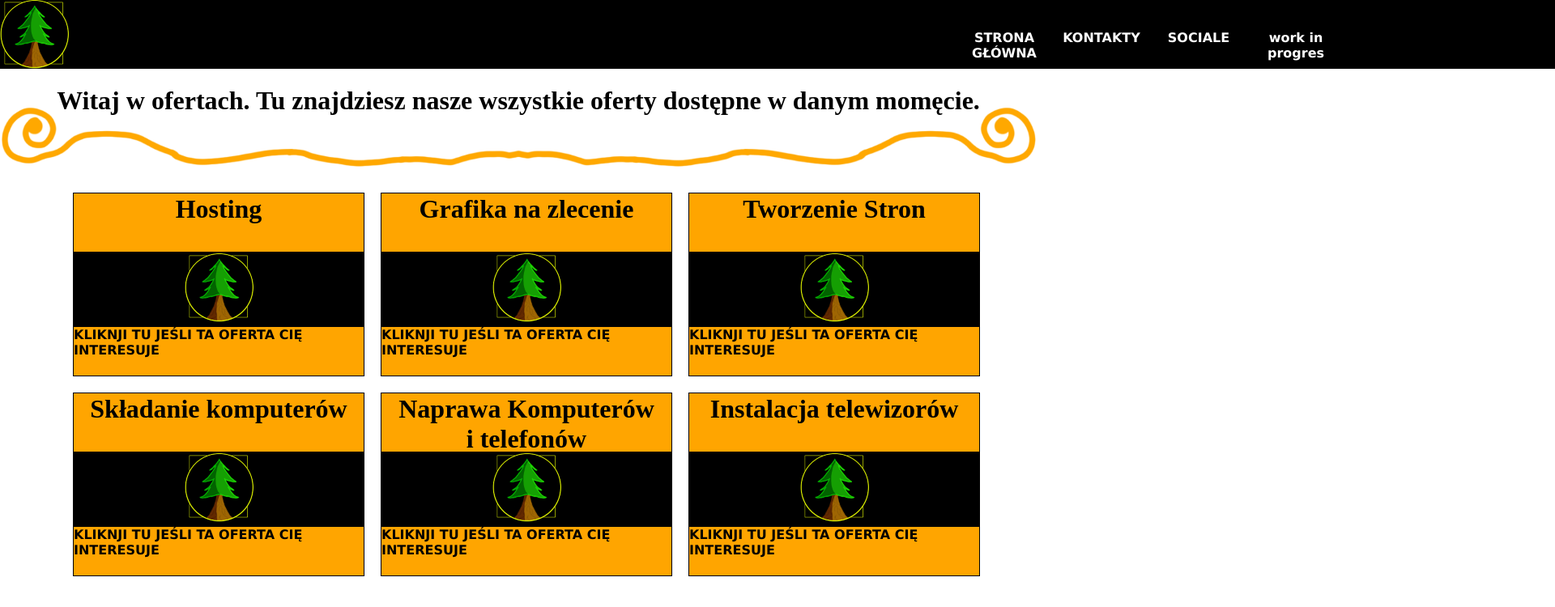
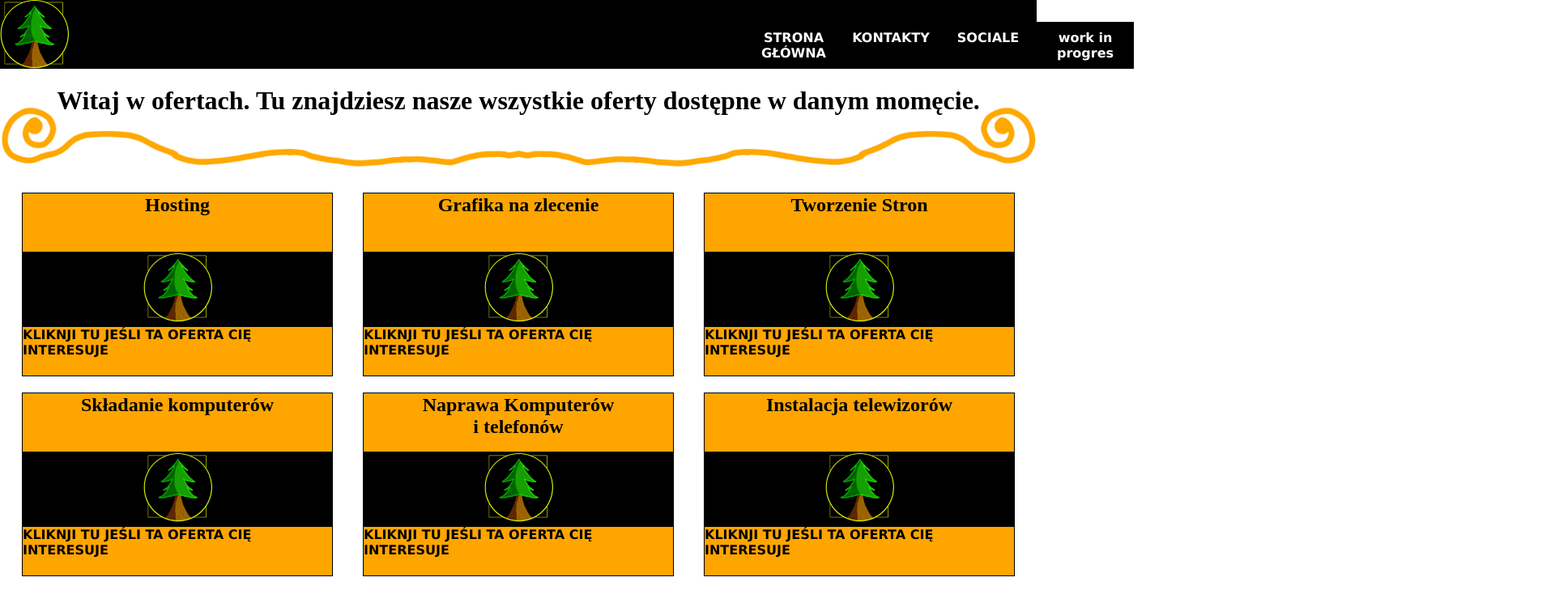
Before and after one commit to IgorMularonek/IgorMularonek.github.io, a plain HTML site: page strona nr.1/oferty.html in a window 1280 px wide. Shown: the whole page at 81% size, 1920 px wide, since content can reach past the window. Drawn offline with Linux system fonts and the light colour scheme.

Commit message:
Add files via upload

```diff
--- a/strona nr.1/oferty.html
+++ b/strona nr.1/oferty.html
@@ -35,7 +35,7 @@
 
     <h1 class="text_glowny">Witaj w ofertach. Tu znajdziesz nasze wszystkie oferty dostępne w danym momęcie.</h1>
 
-    <div class="oferty1">
+    <section>
 
         <div class="oferta1">
             <div class="cz1"><h1>Hosting</h1></div>
@@ -54,9 +54,7 @@
             <div class="cz2"><img src="logo2.png" alt=""></div>
             <div class="cz3"><a href="strony.html" class="oferty">KLIKNJI TU JEŚLI TA OFERTA CIĘ INTERESUJE</a></div>
         </div>
-    </div>
 
-    <div class="oferty2">
         <div class="oferta4">
             <div class="cz1"><h1>Składanie komputerów</h1></div>
             <div class="cz2"><img src="logo2.png" alt=""></div>
@@ -74,7 +72,8 @@
             <div class="cz2"> <img src="logo2.png" alt=""></div>
             <div class="cz3"><a href="tv.html" class="oferty">KLIKNJI TU JEŚLI TA OFERTA CIĘ INTERESUJE</a></div>
         </div>
-    </div>
+
+    </section>
 
 </body>
 </html>
--- a/strona nr.1/styl.css
+++ b/strona nr.1/styl.css
@@ -1,5 +1,23 @@
+:root
+{
+    --color-dark: #783f01;
+    --color-light:#ff8400;
+}
+
+
 body{
     margin: 0%;
+}
+
+
+.d1
+{
+    align-items: center;
+    background: var(--color-light);
+    background: linear-gradient(to top right, var(--color-dark), var(--color-light));
+    height: 100vh;
+    justify-content: center;
+    width: 100vw;
 }
 
 header{
--- a/strona nr.1/styl1.css
+++ b/strona nr.1/styl1.css
@@ -25,8 +25,8 @@ body{
 header{
     background-color: black;
     height: 85px;
-    width: 1920px;
     max-width: 1920px;
+    margin: auto;
 }
 ul{
     margin: 0%;
@@ -97,25 +97,18 @@ ul li:hover ul{
     background-position: center;
 }
 
-.oferty1{
+section
+{
+    max-width: 1920px;
     display: flex;
-    max-width: 1920px;
-    padding-left: 80px;
-}
-
-.oferty1 a{
-    color: black;
+    flex-wrap: wrap;
+    justify-content: space-evenly;
 
 }
 
-.oferty2{
-    display: flex;
-    max-width: 1920px;
-    padding-left: 80px;
-}
+section a{
+    color: black;
 
-.oferty2 a{
-    color: black;
 }
 
 .oferta1{
```
Also changed, not shown: strona nr.1/strone1.html (+7 -1 lines).
